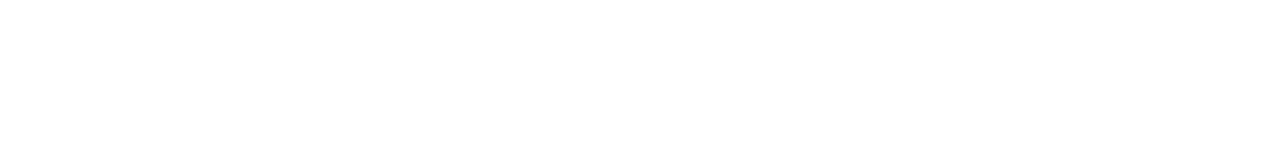
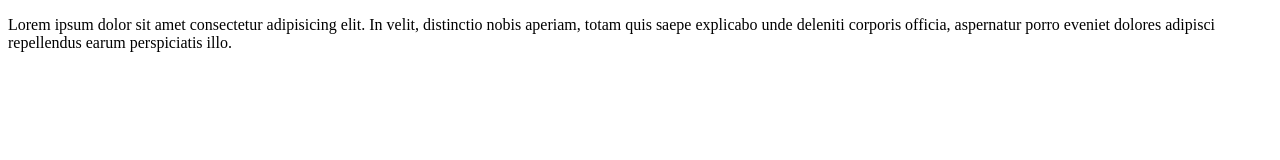
Before and after one commit to sadiaprova12/my-first-repo1, a plain HTML site: page index.html in a window 1280 px wide. Drawn offline with Linux system fonts and the light colour scheme.

Commit message:
New paragraph added

```diff
--- a/index.html
+++ b/index.html
@@ -7,6 +7,7 @@
     <title>My First GitHub Repo</title>
 </head>
 <body>
+    <p>Lorem ipsum dolor sit amet consectetur adipisicing elit. In velit, distinctio nobis aperiam, totam quis saepe explicabo unde deleniti corporis officia, aspernatur porro eveniet dolores adipisci repellendus earum perspiciatis illo.</p>
 
 </body>
 </html>
```
